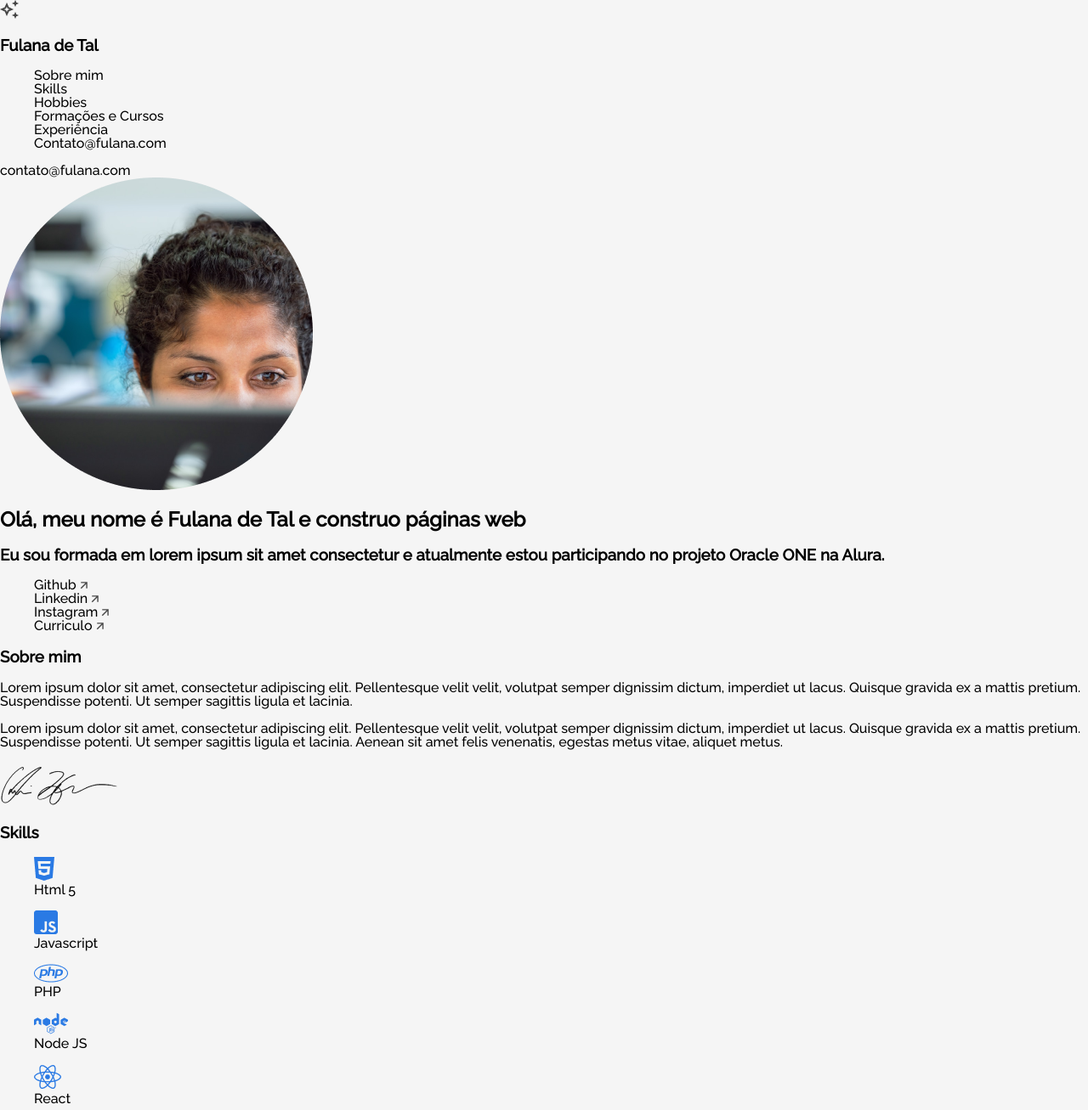
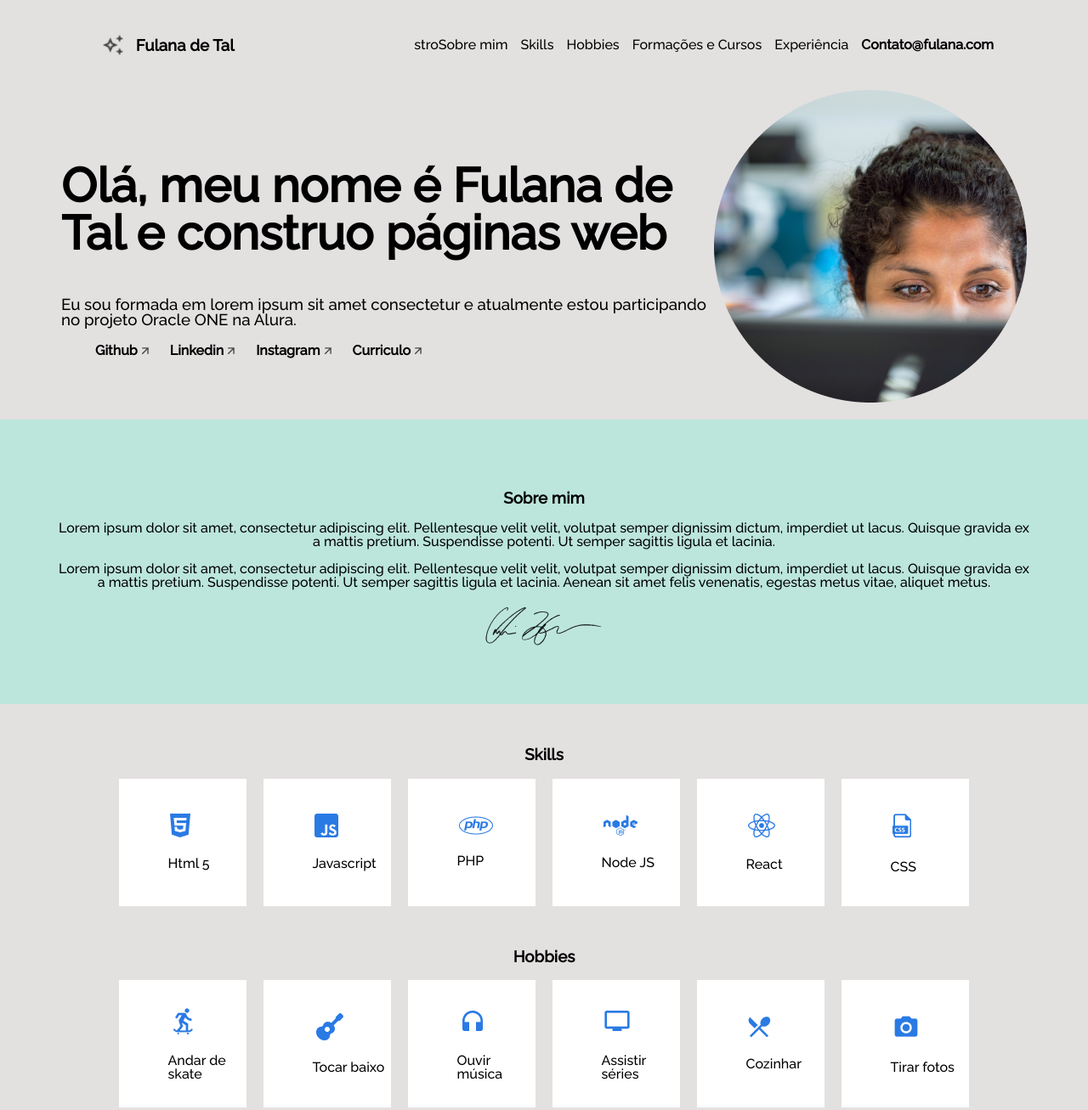
Before and after one commit to Fagner-Bagundes/Portifolio-Challenge, a plain HTML site: page index.html in a window 1280 px wide. Shown: the top 1307 px of the page at 85% size. Drawn offline with Linux system fonts and the light colour scheme.

Commit message:
50% do projeto concluído

```diff
--- a/index.html
+++ b/index.html
@@ -21,17 +21,17 @@
     <div class="all">
     <section class="menu">
         <header>
-            <img src="assets\vector.png">
+            <img class="estrela" src="assets\vector.png">
             <h3 class="menu__title">Fulana de Tal</h3>
         </header>
         <nav>
             <ul class="menu__list">
-                <li class="menu__list__item"><a href="#sobremim">Sobre mim</a></li>
+                <li class="menu__list__item"><a href="#sobremim">stroSobre mim</a></li>
                 <li class="menu__list__item"><a href="#skills">Skills</a></li>
                 <li class="menu__list__item"><a href="#hobbies">Hobbies</a></li>
                 <li class="menu__list__item"><a href="#formacao">Formações e Cursos</a></li>
                 <li class="menu__list__item"><a href="#xp">Experiência</a></li>
-                <li class="menu__list__item"><a href="#contato">Contato@fulana.com</a></li>
+                <li class="menu__list__item"><a href="#contato"><strong>Contato@fulana.com</strong></a></li>
             </ul>
             <li class="menu__list__item__contato"><a href="#contato">contato@fulana.com</a></li>
         </nav>
@@ -71,42 +71,42 @@
         <h3 class="skills__title" id="skills">Skills</h3>
             <div class="skills__line">
                 <div class="skills__box">
-                    <ul>
+                    <ul class="conteudo__box">
                         <li class="skills__img"><img src="assets\htlm.png"></li>
                         <li class="skills__name"> Html 5</li>
                     </ul>
                 </div>
 
                 <div class="skills__box">
-                    <ul>
+                    <ul  class="conteudo__box">
                         <li class="skills__img"> <img src="assets\js_icon.png" alt=""></li>
                         <li class="skills__name">Javascript</li>
                     </ul>
                 </div>
 
                 <div class="skills__box">
-                    <ul>
+                    <ul  class="conteudo__box">
                         <li class="skills__img"> <img src="assets\php_icon.png" alt=""></li>
                         <li class="skills__name">PHP</li>
                     </ul>
                 </div>
 
                 <div class="skills__box">
-                    <ul>
+                    <ul  class="conteudo__box">
                         <li class="skills__img"><img src="assets\nodejs_icon.png" alt=""></li>
                         <li class="skills__name">Node JS</li>
                     </ul>
                 </div>
 
                 <div class="skills__box">
-                    <ul>
+                    <ul class="conteudo__box">
                         <li class="skills__img"> <img src="assets\react_icon.png" alt=""> </li>
                         <li class="skills__name">React</li>
                     </ul>
                 </div>
 
                 <div class="skills__box">
-                    <ul>
+                    <ul class="conteudo__box">
                         <li class="skills__img"> <img src="assets\css_icon.png" alt=""> </li>
                         <li class="skills__name">CSS</li>
                     </ul>
@@ -119,42 +119,42 @@
         <h3 class="hobbies__title">Hobbies</h3>
             <div class="hobbies__line">
                 <div class="hobbies__box">
-                    <ul>
+                    <ul class="conteuro__hobbies__box">
                         <li class="hobbies__img"><img src="assets\skate_icon.png"></li>
                         <li class="hobbies__name"> Andar de skate</li>
                     </ul>
                 </div>
 
                 <div class="hobbies__box">
-                    <ul>
+                    <ul class="conteuro__hobbies__box">
                         <li class="hobbies__img"> <img src="assets\guitar_icon.png" alt=""></li>
                         <li class="hobbies__name">Tocar baixo</li>
                     </ul>
                 </div>
 
                 <div class="hobbies__box">
-                    <ul>
+                    <ul class="conteuro__hobbies__box">
                         <li class="hobbies__img"> <img src="assets\headphones_icon.png" alt=""></li>
                         <li class="hobbies__name">Ouvir música</li>
                     </ul>
                 </div>
 
                 <div class="hobbies__box">
-                    <ul>
+                    <ul class="conteuro__hobbies__box">
                         <li class="hobbies__img"><img src="assets\tv_icon.png" alt=""></li>
                         <li class="hobbies__name">Assistir séries</li>
                     </ul>
                 </div>
 
                 <div class="hobbies__box">
-                    <ul>
+                    <ul class="conteuro__hobbies__box">
                         <li class="hobbies__img"> <img src="assets\forkspoon_icon.png" alt=""> </li>
                         <li class="hobbies__name">Cozinhar</li>
                     </ul>
                 </div>
 
                 <div class="hobbies__box">
-                    <ul>
+                    <ul class="conteuro__hobbies__box">
                         <li class="hobbies__img"> <img src="assets\camera_icon.png" alt=""> </li>
                         <li class="hobbies__name">Tirar fotos</li>
                     </ul>
@@ -169,7 +169,7 @@
             <div class="academic__courses__box">
                 <ul class="academic__courses__list">
                     <!-- Insira a logo de seu local de formação -->
-                    <li class="academic__courses__item__img"><img src=""></li>
+                    <li class="academic__courses__item__img"><img class="img_academico" src="assets/anhanguera-1.jpg"></li>
                     <li class="academic__courses__item__title"><h4>Análise de dados</h4></li>
                     <li class="academic__courses__item__subtitle"><p>2018 - UFPR</p></li>
                 </ul>
@@ -177,7 +177,7 @@
             <div class="academic__courses__box">
                 <ul class="academic__courses__list">
                     <!-- Insira a logo de seu local de formação -->
-                    <li class="academic__courses__item__img"><img src=""></li>
+                    <li class="academic__courses__item__img"><img class="img_academico" src="assets/Imagem.png"></li>
                     <li class="academic__courses__item__title"><h4>Formação ux Design</h4></li>
                     <li class="academic__courses__item__subtitle"><p>2019 - Alura</p></li>
                 </ul>
@@ -185,7 +185,7 @@
             <div class="academic__courses__box">
                 <ul class="academic__courses__list">
                     <!-- Insira a logo de seu local de formação -->
-                    <li class="academic__courses__item__img"><img src=""></li>
+                    <li class="academic__courses__item__img"><img class="img_academico" src=""></li>
                     <li class="academic__courses__item__title"><h4>Pós-graduação design</h4></li>
                     <li class="academic__courses__item__subtitle"><p>Em andamento - UFRJ</p></li>
                 </ul>
--- a/styles/style.css
+++ b/styles/style.css
@@ -5,8 +5,9 @@ coloque nas sessões indicadas*/
 :root{
     /*Insira a variavel das outras cores inspecionando o modelo do figma*/
     /*Se esforce para trabalhar com variáveis, é uma dica profissional valiosa*/
-   --cor-de-fundo: #F5F5F5;
+   --cor-de-fundo: #dddadacf;
    --cor-de-link: #000;
+   --cor-de-fundo-2: rgba(130, 238, 211, 0.397);
 }
 
 body {
@@ -41,31 +42,187 @@ https://en.bem.info/methodology/quick-start/*/
 /*Sessão Menu*/
 
 section.menu{
+    display: flex;
+    justify-content: space-around;
+    align-items: center;
+    padding: 15px 30px;
 
+}
+
+header{
+    display: flex;
+    align-items: center;
+    gap: 15px;
+    padding: 10px;
+}
+
+.estrela{
+    width: 1.5em;
+    height: 1.5em;
+}
+
+
+.menu__list{
+    display: flex;
+    gap: 15px;
+
+}
+
+.menu__list__item__contato{
+    display: none;
 }
 
 /*Sessão Title*/
 
 section.title{
+    width: 1136px;
+    margin: auto;
+
 
 }
 
+.title__div{
+    display: flex;
+    flex-direction: row-reverse;
+    align-items: center;
+}
+
+.title__container{
+}
+
+.title__bio{
+    font-size: 3.5em;
+}
+
+.title__subsection{
+    font-weight: 100;
+}
+
+.title__network{
+    display: flex;
+    gap: 25px;
+}
+
+.title__network__item{
+    font-weight: bold;
+}
 /*Sessão About*/
 
 section.about{
+    background-color: var(--cor-de-fundo-2);
+    display: flex;
+    text-align: center;
+    padding: 5%;
+    margin: 20px 0px;
 
 }
 
+.skills{
+    margin: 50px;
+}
+
+.skills__title{
+    text-align: center;
+}
+
+.skills__line{
+    display: flex;
+    justify-content: center;
+    align-items: center;
+    gap: 20px;
+}
+
+.skills__box{
+    width: 150px;
+    height: 150px;
+    background-color: white;
+    display: flex;
+    align-items:center;
+    justify-content: center;
+}
+
+.conteudo__box{
+    display: flex;
+    flex-direction: column;
+    gap: 20px;
+    align-items: center;
+}
+
+.skills__img{
+   text-align: center;
+   width: 70px;
+   text-align: start;
+
+}
+
+.skills__name{
+    width: 95px;
+    padding-left: 20px;
+    text-align: start;
+}
 /*Sessão Hobbies*/
 
 section.hobbies{
+    text-align: center;
+    margin: 50px;
+}
 
+.hobbies__line{
+    display: flex;
+    justify-content: center;
+    align-items: center;
+    gap: 20px;
+}
+
+.hobbies__box{
+    width: 150px;
+    height: 150px;
+    background-color: white;
+    display: flex;
+    align-items:center;
+    justify-content: center;
+}
+
+.conteuro__hobbies__box{
+    display: flex;
+    flex-direction: column;
+    gap: 20px;
+    align-items: center;
+}
+
+.hobbies__img{
+   text-align: center;
+   width: 70px;
+   text-align: start;
+
+}
+
+.hobbies__name{
+    width: 95px;
+    padding-left: 20px;
+    text-align: start;
 }
 
 /* Experiência Acadêmica*/
 
 section.academic{
+    margin: 60px 0px;
+text-align: center;
+background-color: var(--cor-de-fundo-2);
+display: flex;
+justify-content: center;
+flex-direction: column;
+}
+.academic__courses{
+    display: flex;
+    justify-content: space-around;
+    align-items: center;
+}
 
+.img_academico{
+    width:300px;
+    height: 250px;
+    border-radius: 20px;
 }
 
 /* experiência*/
```
Also changed, not shown: assets/Imagem.png (added), assets/anhanguera-1.jpg (added).
